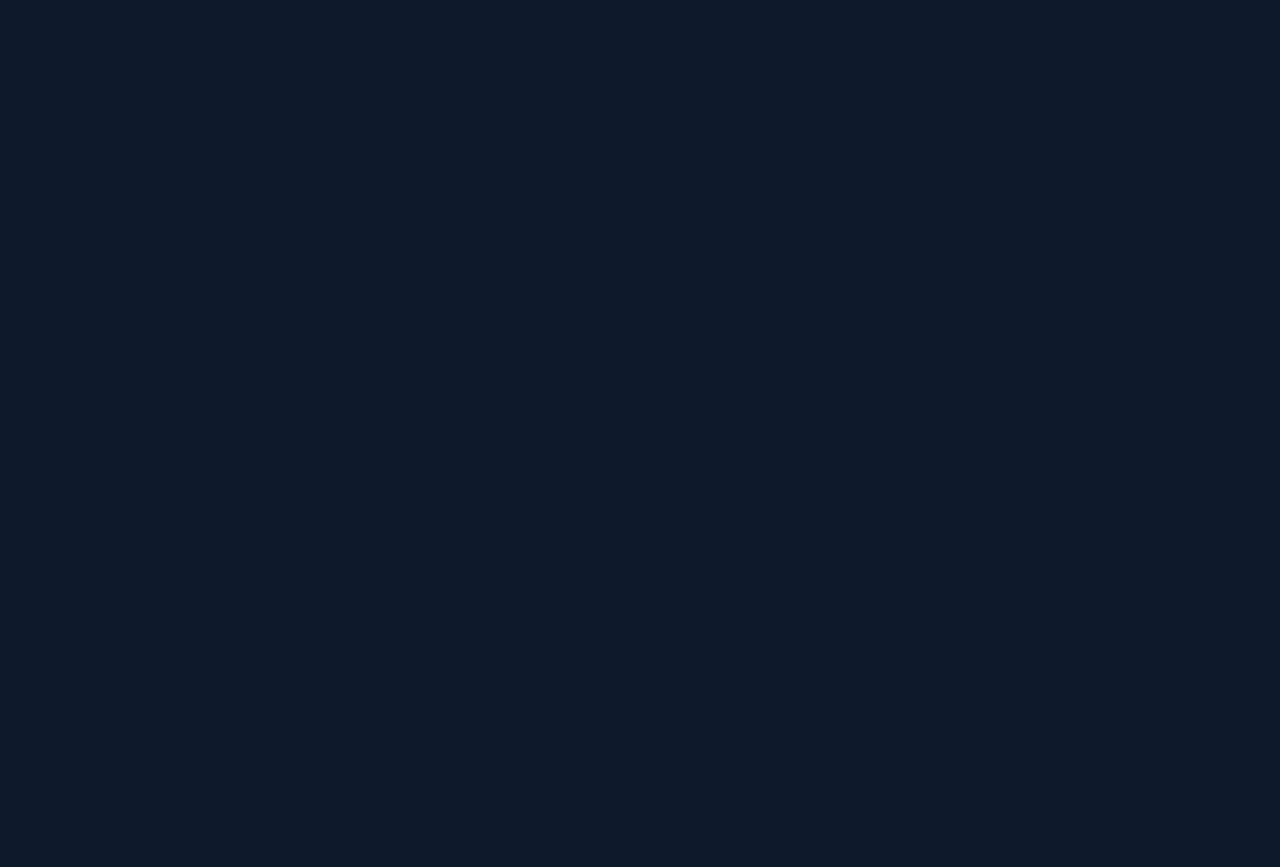
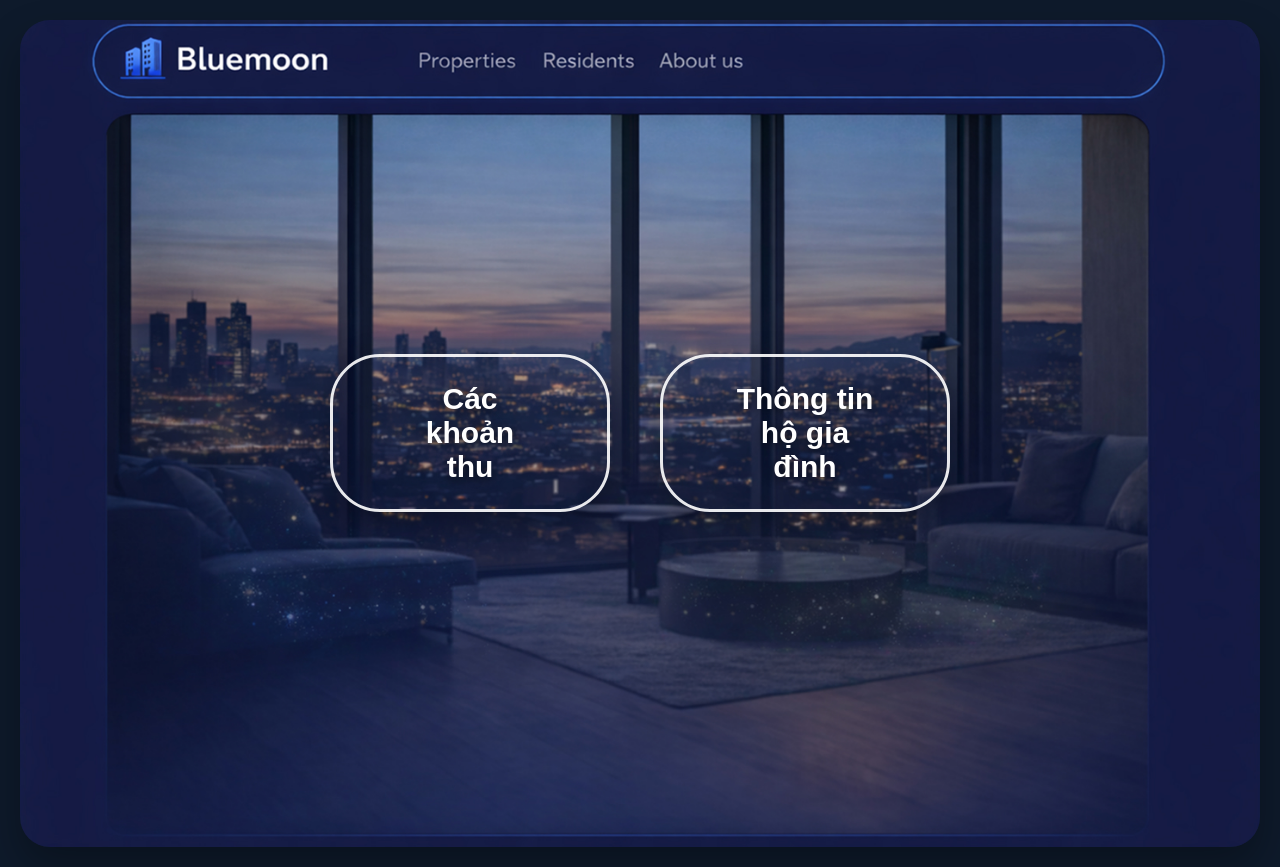
Before and after one commit to ToanTN5962/Bluemoon-Apartment-Management-System-_-CNPM-20251-_-Group-7, a React (Vite) app in the folder BluemoonApartmentManagementSystem/client/: page /dashboard in a window 1280 px wide. Before the commit this address had no page. Before the commit the page ends 800 px from the top, so only its background shows below. Built offline with nearby package versions, Linux system fonts and the light colour scheme.

Commit message:
demo after Login

```diff
--- a/BluemoonApartmentManagementSystem/client/src/App.jsx
+++ b/BluemoonApartmentManagementSystem/client/src/App.jsx
@@ -5,6 +5,7 @@ import SignupPage from './pages/SignupPage';
 import ForgotPasswordEmail from './pages/ForgotPasswordEmail';
 import ForgotPasswordVerify from './pages/ForgotPasswordVerify';
 import ForgotPasswordReset from './pages/ForgotPasswordReset';
+import AfterLoginPage from './pages/AfterLoginPage'; // Thêm dòng này
 
 function App() {
   return (
@@ -16,6 +17,7 @@ function App() {
         <Route path="/forgot-password/email" element={<ForgotPasswordEmail />} />
         <Route path="/forgot-password/verify" element={<ForgotPasswordVerify />} />
         <Route path="/forgot-password/reset" element={<ForgotPasswordReset />} />
+        <Route path="/dashboard" element={<AfterLoginPage />} />
       </Routes>
     </Router>
   );
--- /dev/null
+++ b/BluemoonApartmentManagementSystem/client/src/pages/AfterLoginPage.jsx
@@ -0,0 +1,119 @@
+import { useState, useEffect } from 'react';
+import bluemoonBg from '../assets/images/afterLogin-bg.jpg';
+
+function DashboardPage() {
+  const [windowWidth, setWindowWidth] = useState(window.innerWidth);
+
+  useEffect(() => {
+    const handleResize = () => setWindowWidth(window.innerWidth);
+    window.addEventListener('resize', handleResize);
+    return () => window.removeEventListener('resize', handleResize);
+  }, []);
+
+  const isMobile = windowWidth <= 768;
+
+  return (
+    <div style={{
+      background: '#0e1a2b',
+      minHeight: '100vh',
+      display: 'flex',
+      alignItems: 'center',
+      justifyContent: 'center',
+      padding: '20px',
+    }}>
+      <div style={{
+        position: 'relative',
+        width: '100%',
+        maxWidth: '1300px',
+      }}>
+        <img
+          src={bluemoonBg}
+          alt="Bluemoon Dashboard"
+          style={{
+            width: '100%',
+            height: 'auto',
+            borderRadius: '30px',
+            boxShadow: '0 20px 40px rgba(0,0,0,0.3)',
+            display: 'block',
+          }}
+        />
+
+        {/* Overlay 2 nút bấm */}
+        <div style={{
+          position: 'absolute',
+          top: '50%',
+          left: '50%',
+          transform: 'translate(-50%, -50%)',
+          display: 'flex',
+          flexDirection: isMobile ? 'column' : 'row',
+          gap: isMobile ? '30px' : '50px',
+          alignItems: 'center',
+        }}>
+          <button
+            style={{
+              padding: isMobile ? '18px 50px' : '25px 70px',
+              fontSize: isMobile ? '22px' : '30px',
+              fontWeight: '600',
+              background: 'transparent',
+              border: '3px solid rgba(255, 255, 255, 0.9)',
+              color: 'white',
+              borderRadius: '50px',
+              cursor: 'pointer',
+              minWidth: '280px',
+              transition: 'all 0.3s ease',
+              textShadow: '0 2px 10px rgba(0,0,0,0.6)',
+              boxShadow: '0 8px 30px rgba(0,0,0,0.3)',
+            }}
+            onMouseOver={(e) => {
+              e.currentTarget.style.background = 'rgba(255, 255, 255, 0.1)';
+              e.currentTarget.style.transform = 'scale(1.05)';
+            }}
+            onMouseOut={(e) => {
+              e.currentTarget.style.background = 'transparent';
+              e.currentTarget.style.transform = 'scale(1)';
+            }}
+            onClick={() => {
+              // TODO: Chuyển đến trang "Các khoản thu"
+              alert('Chuyển đến trang Các khoản thu');
+            }}
+          >
+            Các khoản thu
+          </button>
+
+          <button
+            style={{
+              padding: isMobile ? '18px 50px' : '25px 70px',
+              fontSize: isMobile ? '22px' : '30px',
+              fontWeight: '600',
+              background: 'transparent',
+              border: '3px solid rgba(255, 255, 255, 0.9)',
+              color: 'white',
+              borderRadius: '50px',
+              cursor: 'pointer',
+              minWidth: '280px',
+              transition: 'all 0.3s ease',
+              textShadow: '0 2px 10px rgba(0,0,0,0.6)',
+              boxShadow: '0 8px 30px rgba(0,0,0,0.3)',
+            }}
+            onMouseOver={(e) => {
+              e.currentTarget.style.background = 'rgba(255, 255, 255, 0.1)';
+              e.currentTarget.style.transform = 'scale(1.05)';
+            }}
+            onMouseOut={(e) => {
+              e.currentTarget.style.background = 'transparent';
+              e.currentTarget.style.transform = 'scale(1)';
+            }}
+            onClick={() => {
+              // TODO: Chuyển đến trang "Thông tin hộ gia đình"
+              alert('Chuyển đến trang Thông tin hộ gia đình');
+            }}
+          >
+            Thông tin hộ gia đình
+          </button>
+        </div>
+      </div>
+    </div>
+  );
+}
+
+export default DashboardPage;
--- a/BluemoonApartmentManagementSystem/client/src/pages/LoginPage.jsx
+++ b/BluemoonApartmentManagementSystem/client/src/pages/LoginPage.jsx
@@ -66,6 +66,11 @@ function LoginPage() {
 
             <button
             type="button"
+            onClick={() => {
+              // Ở đây bạn có thể thêm logic kiểm tra login thật sau này
+              // Hiện tại chỉ demo chuyển trang
+              navigate('/dashboard');
+            }}
             style={{
               marginTop: '20px',
               padding: '15px',
```
Also changed, not shown: BluemoonApartmentManagementSystem/client/src/assets/images/afterLogin-bg.jpg (added). Lines whose indentation alone changed are shown as unchanged.
